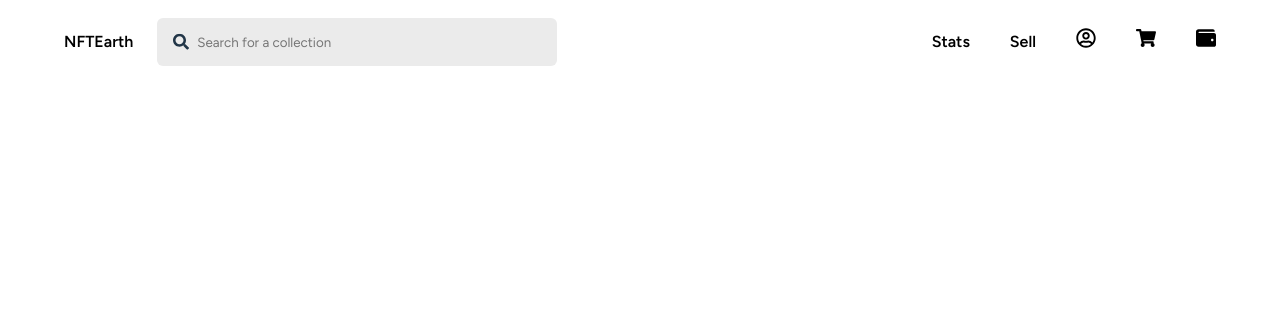
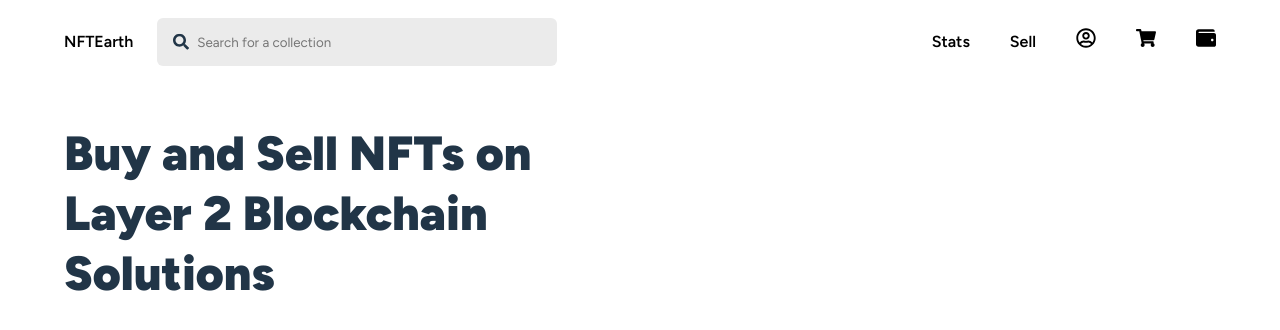
Before and after one commit to gzkdev/nft-earth-prototype, a React (Vite) app: page / in a window 1280 px wide. Shown: the top 330 px of the page. Built offline with nearby package versions, Linux system fonts and the light colour scheme.

Commit message:
chore: ui update

```diff
--- a/src/components/AppLayoutContainer/AppLayoutContainer.css
+++ b/src/components/AppLayoutContainer/AppLayoutContainer.css
@@ -0,0 +1,3 @@
+.container {
+  height: 100%;
+}
--- /dev/null
+++ b/src/components/HeroSection/HeroSection.css
@@ -0,0 +1,12 @@
+.container {
+  width: 90%;
+  max-width: 1400px;
+  margin: 0 auto;
+}
+
+.container h1 {
+  font-size: 48px;
+  font-weight: 900;
+  max-width: 600px;
+  line-height: 1.25;
+}
--- /dev/null
+++ b/src/components/HeroSection/HeroSection.tsx
@@ -0,0 +1,13 @@
+import "./HeroSection.css";
+
+const HeroSection = () => {
+  return (
+    <section>
+      <div className="container">
+        <h1>Buy and Sell NFTs on Layer 2 Blockchain Solutions</h1>
+      </div>
+    </section>
+  );
+};
+
+export default HeroSection;
--- /dev/null
+++ b/src/components/HeroSection/index.tsx
@@ -0,0 +1,3 @@
+export * from "./HeroSection";
+
+export { default } from "./HeroSection";
--- a/src/index.css
+++ b/src/index.css
@@ -28,4 +28,9 @@ body {
   margin: 0;
   min-width: 320px;
   min-height: 100vh;
+  line-height: 1.5;
 }
+
+#root {
+  height: 100%;
+}
--- a/src/pages/Home.tsx
+++ b/src/pages/Home.tsx
@@ -1,10 +1,12 @@
 import AppLayoutContainer from "../components/AppLayoutContainer";
+import HeroSection from "../components/HeroSection";
 import Navbar from "../components/Navbar";
 
 const Home = () => {
   return (
     <AppLayoutContainer>
       <Navbar />
+      <HeroSection />
     </AppLayoutContainer>
   );
 };
```
